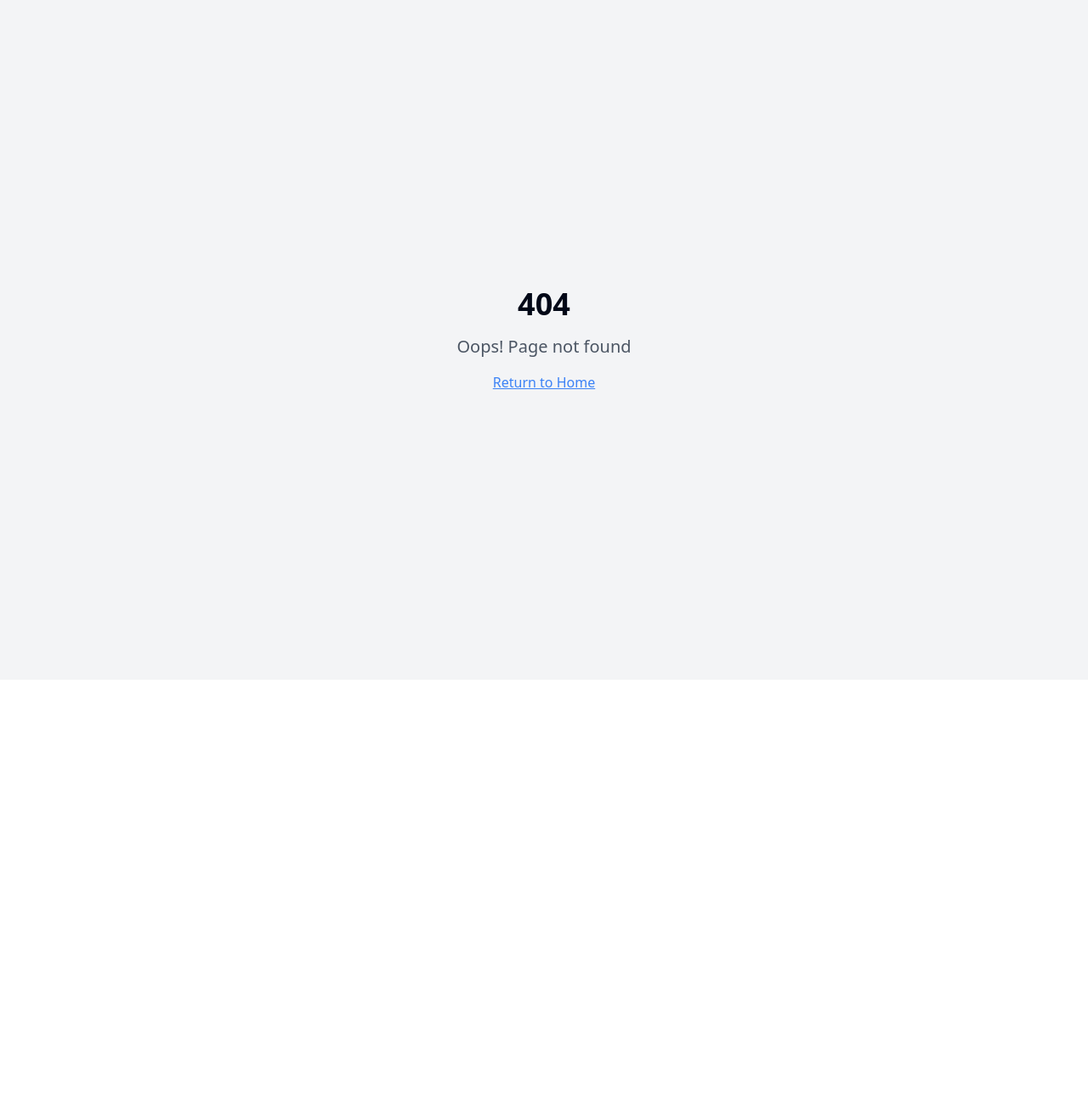
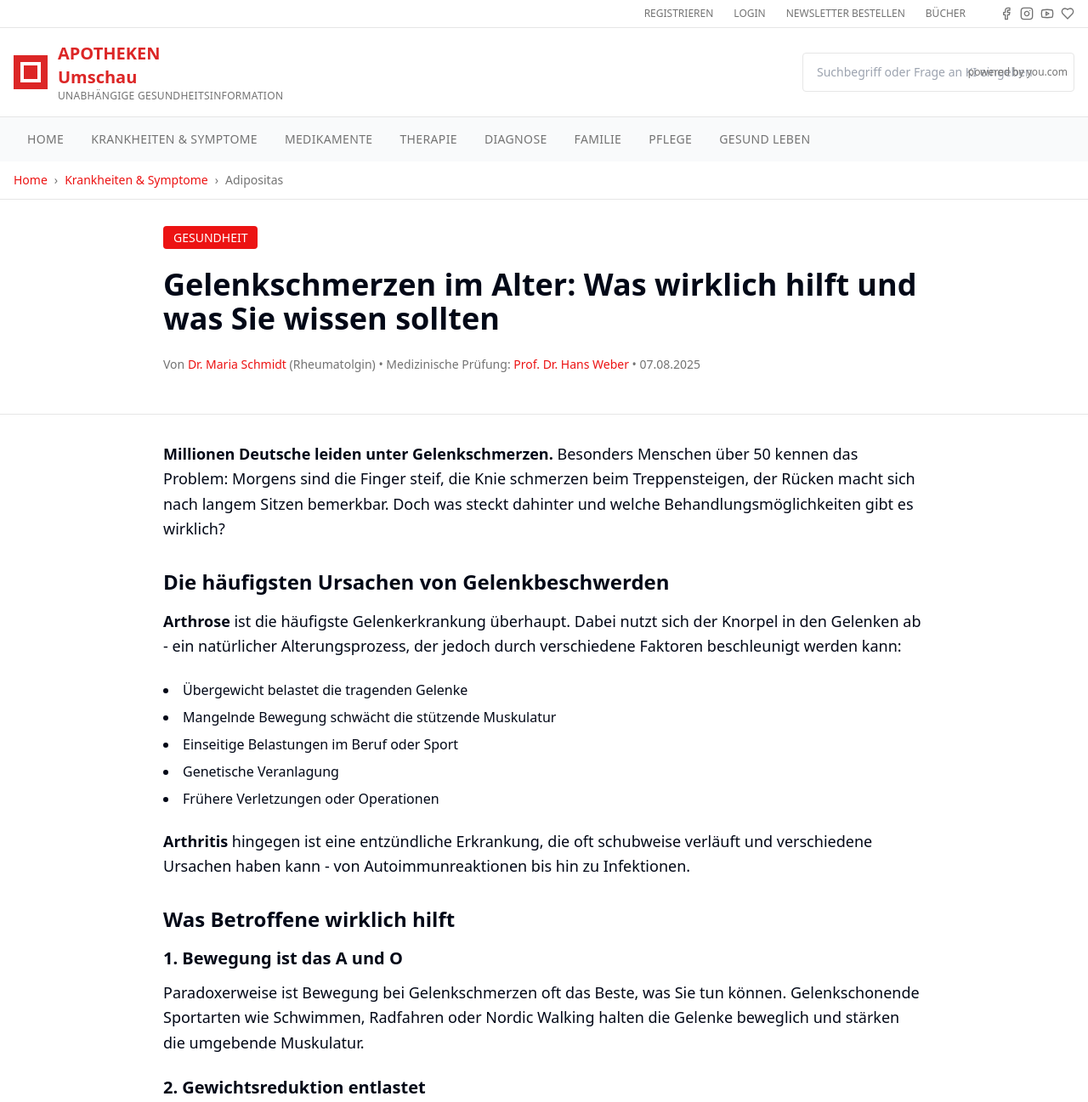
Before and after one commit to gefestu8/health-layout-replicate, a React (Vite) app: page /article in a window 1280 px wide. Before the commit this address had no page. Shown: the top 1297 px of the page at 85% size. Before the commit the page ends 800 px from the top, so only its background shows below. Built offline with nearby package versions, Linux system fonts and the light colour scheme.

Commit message:
Refactor: Create article for target audience
Create article based on existing website content, tailored for the German target audience.

```diff
--- a/src/App.tsx
+++ b/src/App.tsx
@@ -4,6 +4,7 @@ import { TooltipProvider } from "@/components/ui/tooltip";
 import { QueryClient, QueryClientProvider } from "@tanstack/react-query";
 import { BrowserRouter, Routes, Route } from "react-router-dom";
 import Index from "./pages/Index";
+import Article from "./pages/Article";
 import NotFound from "./pages/NotFound";
 
 const queryClient = new QueryClient();
@@ -16,6 +17,7 @@ const App = () => (
       <BrowserRouter>
         <Routes>
           <Route path="/" element={<Index />} />
+          <Route path="/article" element={<Article />} />
           {/* ADD ALL CUSTOM ROUTES ABOVE THE CATCH-ALL "*" ROUTE */}
           <Route path="*" element={<NotFound />} />
         </Routes>
--- a/src/components/Header.tsx
+++ b/src/components/Header.tsx
@@ -72,7 +72,13 @@ const Header = () => {
             <ul className="flex items-center text-sm font-medium">
               {navItems.map((item, index) => (
                 <li key={index} className="py-4 px-4 text-muted-foreground hover:text-primary cursor-pointer uppercase tracking-wide">
-                  {item}
+                  {item === "HOME" ? (
+                    <a href="/">{item}</a>
+                  ) : item === "KRANKHEITEN & SYMPTOME" ? (
+                    <a href="/article">{item}</a>
+                  ) : (
+                    <span>{item}</span>
+                  )}
                 </li>
               ))}
             </ul>
--- /dev/null
+++ b/src/pages/Article.tsx
@@ -0,0 +1,152 @@
+import { Button } from "@/components/ui/button";
+import { Card, CardContent } from "@/components/ui/card";
+import Header from "@/components/Header";
+import Footer from "@/components/Footer";
+
+const Article = () => {
+  return (
+    <div className="min-h-screen bg-background">
+      <Header />
+
+      {/* Article Header */}
+      <section className="container mx-auto px-4 py-8 border-b border-border">
+        <div className="max-w-4xl mx-auto">
+          <div className="mb-6">
+            <span className="bg-primary text-primary-foreground px-3 py-1 rounded text-sm font-medium">
+              GESUNDHEIT
+            </span>
+          </div>
+
+          <h1 className="text-3xl md:text-4xl font-bold text-foreground mb-6 leading-tight">
+            Gelenkschmerzen im Alter: Was wirklich hilft und was Sie wissen sollten
+          </h1>
+
+          <div className="text-sm text-muted-foreground mb-4">
+            Von <span className="text-primary font-medium">Dr. Maria Schmidt</span> (Rheumatolgin) •
+            Medizinische Prüfung: <span className="text-primary font-medium">Prof. Dr. Hans Weber</span> •
+            07.08.2025
+          </div>
+        </div>
+      </section>
+
+      {/* Article Content */}
+      <section className="container mx-auto px-4 py-8">
+        <div className="max-w-4xl mx-auto">
+          <div className="prose prose-lg max-w-none">
+            <p className="text-lg leading-relaxed mb-6">
+              <strong>Millionen Deutsche leiden unter Gelenkschmerzen.</strong> Besonders Menschen über 50
+              kennen das Problem: Morgens sind die Finger steif, die Knie schmerzen beim Treppensteigen,
+              der Rücken macht sich nach langem Sitzen bemerkbar. Doch was steckt dahinter und welche
+              Behandlungsmöglichkeiten gibt es wirklich?
+            </p>
+
+            <h2 className="text-2xl font-bold text-foreground mb-4 mt-8">
+              Die häufigsten Ursachen von Gelenkbeschwerden
+            </h2>
+
+            <p className="text-lg leading-relaxed mb-6">
+              <strong>Arthrose</strong> ist die häufigste Gelenkerkrankung überhaupt. Dabei nutzt sich der
+              Knorpel in den Gelenken ab - ein natürlicher Alterungsprozess, der jedoch durch verschiedene
+              Faktoren beschleunigt werden kann:
+            </p>
+
+            <ul className="list-disc list-inside mb-6 space-y-2">
+              <li>Übergewicht belastet die tragenden Gelenke</li>
+              <li>Mangelnde Bewegung schwächt die stützende Muskulatur</li>
+              <li>Einseitige Belastungen im Beruf oder Sport</li>
+              <li>Genetische Veranlagung</li>
+              <li>Frühere Verletzungen oder Operationen</li>
+            </ul>
+
+            <p className="text-lg leading-relaxed mb-6">
+              <strong>Arthritis</strong> hingegen ist eine entzündliche Erkrankung, die oft schubweise verläuft
+              und verschiedene Ursachen haben kann - von Autoimmunreaktionen bis hin zu Infektionen.
+            </p>
+
+            <h2 className="text-2xl font-bold text-foreground mb-4 mt-8">
+              Was Betroffene wirklich hilft
+            </h2>
+
+            <h3 className="text-xl font-semibold text-foreground mb-3">
+              1. Bewegung ist das A und O
+            </h3>
+            <p className="text-lg leading-relaxed mb-6">
+              Paradoxerweise ist Bewegung bei Gelenkschmerzen oft das Beste, was Sie tun können.
+              Gelenkschonende Sportarten wie Schwimmen, Radfahren oder Nordic Walking halten die
+              Gelenke beweglich und stärken die umgebende Muskulatur.
+            </p>
+
+            <h3 className="text-xl font-semibold text-foreground mb-3">
+              2. Gewichtsreduktion entlastet
+            </h3>
+            <p className="text-lg leading-relaxed mb-6">
+              Jedes Kilogramm weniger auf der Waage entlastet die Knie um etwa vier Kilogramm.
+              Eine moderate Gewichtsabnahme kann daher erheblich zur Schmerzlinderung beitragen.
+            </p>
+
+            <h3 className="text-xl font-semibold text-foreground mb-3">
+              3. Wärme und Kälte gezielt einsetzen
+            </h3>
+            <p className="text-lg leading-relaxed mb-6">
+              Bei akuten Entzündungen hilft Kälte, bei chronischen Beschwerden und Steifheit
+              ist Wärme oft wohltuend. Finden Sie heraus, was Ihnen persönlich guttut.
+            </p>
+
+            <h3 className="text-xl font-semibold text-foreground mb-3">
+              4. Ernährung kann Entzündungen beeinflussen
+            </h3>
+            <p className="text-lg leading-relaxed mb-6">
+              Omega-3-Fettsäuren aus Fisch, Antioxidantien aus buntem Gemüse und Obst sowie
+              weniger verarbeitete Lebensmittel können entzündliche Prozesse im Körper reduzieren.
+            </p>
+
+            <h2 className="text-2xl font-bold text-foreground mb-4 mt-8">
+              Wann sollten Sie zum Arzt?
+            </h2>
+
+            <p className="text-lg leading-relaxed mb-6">
+              Suchen Sie ärztliche Hilfe, wenn:
+            </p>
+
+            <ul className="list-disc list-inside mb-6 space-y-2">
+              <li>Schmerzen länger als eine Woche anhalten</li>
+              <li>Gelenke anschwellen oder sich warm anfühlen</li>
+              <li>Die Beweglichkeit stark eingeschränkt ist</li>
+              <li>Schmerzmittel nicht mehr helfen</li>
+              <li>Sie nachts vor Schmerzen nicht schlafen können</li>
+            </ul>
+
+            <div className="bg-blue-50 border-l-4 border-blue-400 p-6 mb-6">
+              <h4 className="font-semibold mb-2">Wichtiger Hinweis:</h4>
+              <p className="text-sm">
+                Dieser Artikel ersetzt keine medizinische Beratung. Bei anhaltenden Beschwerden
+                konsultieren Sie immer einen Arzt oder eine Ärztin.
+              </p>
+            </div>
+          </div>
+        </div>
+      </section>
+
+      {/* CTA Section */}
+      <section className="bg-muted/30 py-12">
+        <div className="container mx-auto px-4">
+          <div className="max-w-4xl mx-auto text-center">
+            <h2 className="text-2xl font-bold text-foreground mb-4">
+              Haben Sie Fragen zu Gelenkbeschwerden?
+            </h2>
+            <p className="text-lg text-muted-foreground mb-8">
+              Vereinbaren Sie einen Termin mit einem Spezialisten in Ihrer Nähe
+            </p>
+            <Button size="lg" className="bg-primary text-primary-foreground hover:bg-primary/90">
+              Expertenberatung vereinbaren
+            </Button>
+          </div>
+        </div>
+      </section>
+
+      <Footer />
+    </div>
+  );
+};
+
+export default Article;
```
